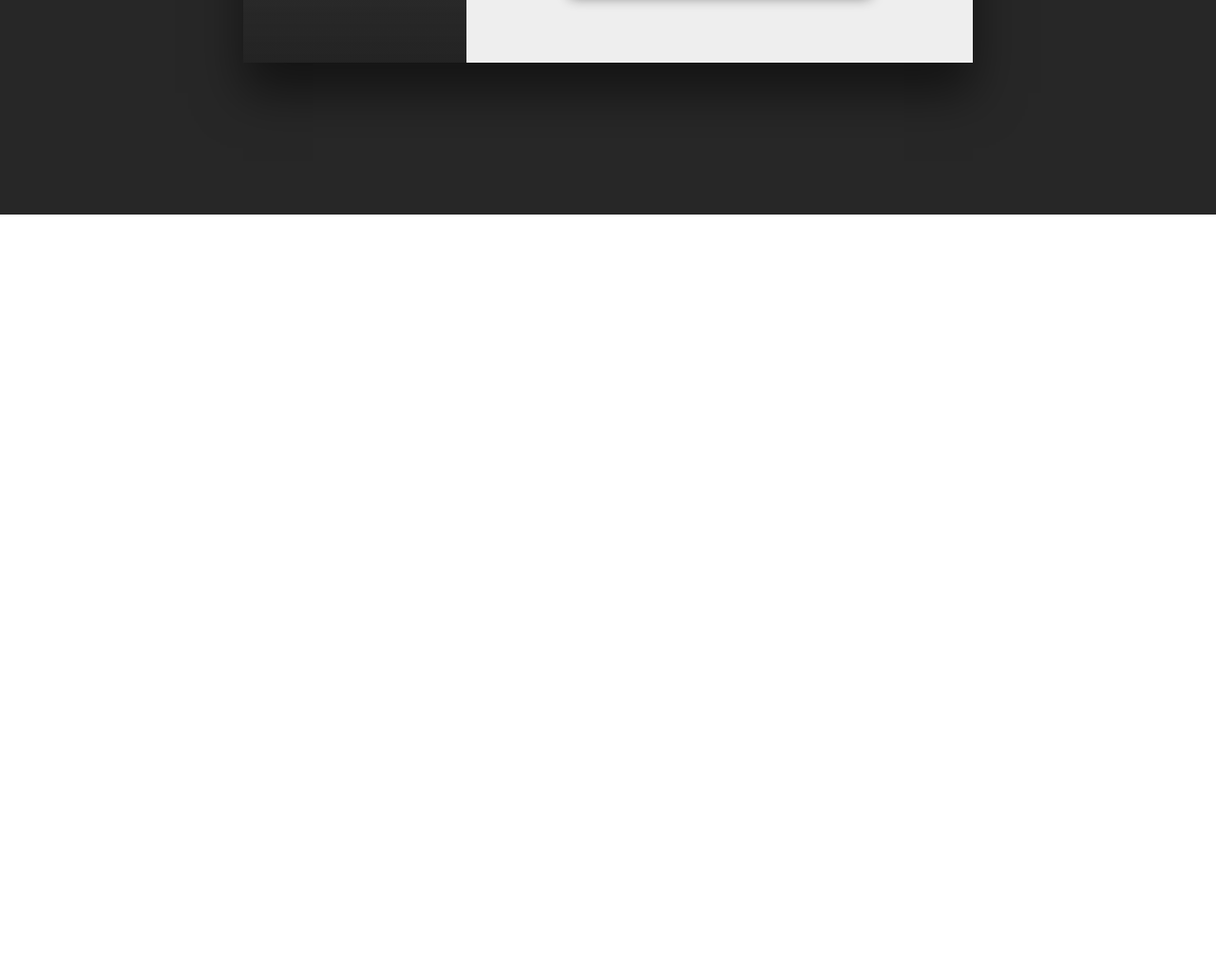
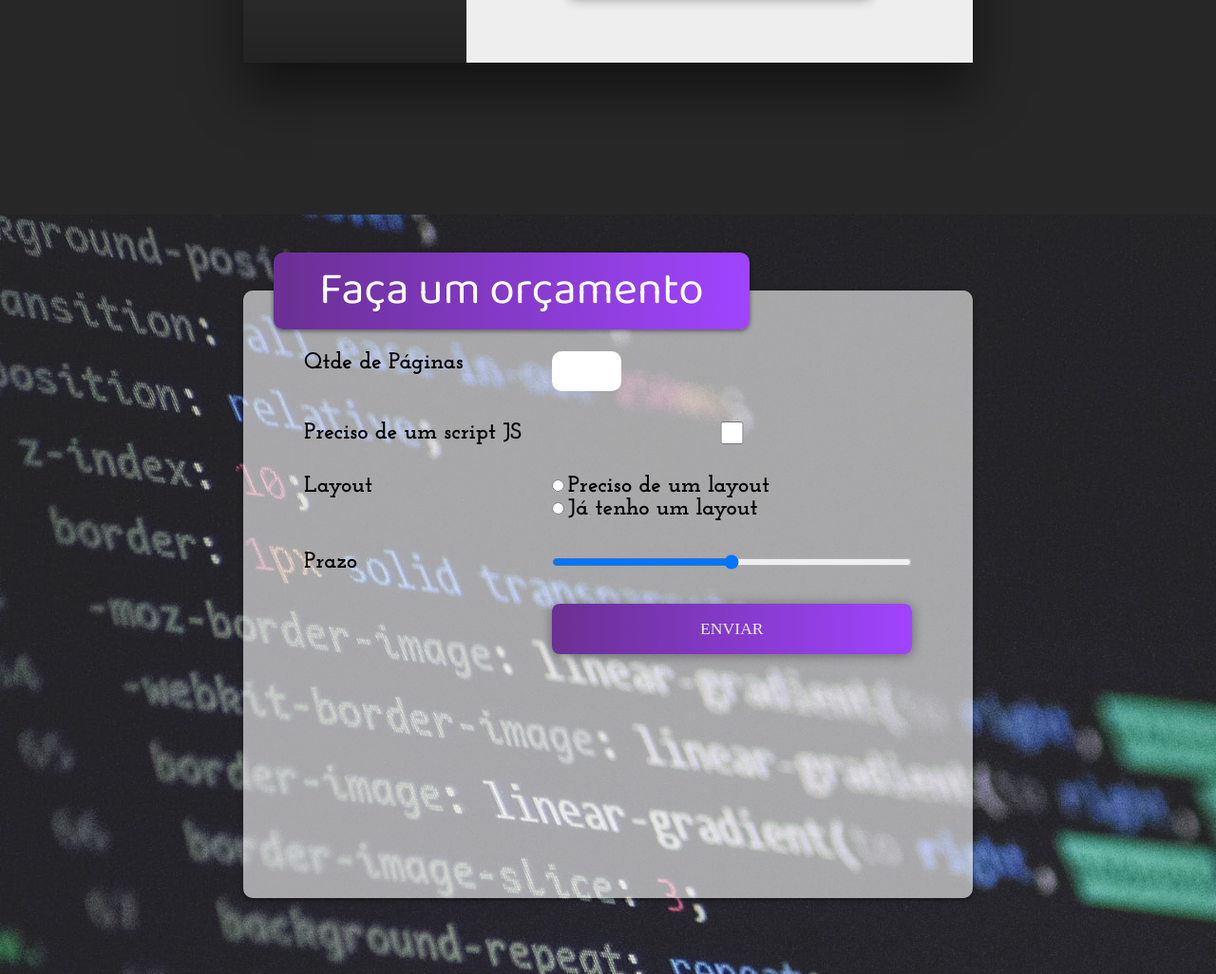
Before and after one commit to VictorManoelCostaDeBarros/Portifolio_Website, a plain HTML site: page index.html in a window 1280 px wide. Shown: the part 2766-3792 px from the top of the page at 95% size. Before the commit the page ends 2992 px from the top, so only its background shows below. Drawn offline with Linux system fonts and the light colour scheme; grey boxes are pictures that could not be loaded.

Commit message:
:package: form orçamento

```diff
--- a/index.html
+++ b/index.html
@@ -183,6 +183,36 @@
                 </div>
             </div>
         </section>
+
+        <section class="sessao-orcamento">
+            <div class="orcamento-wrapper">
+                <h1>Faça um orçamento</h1>
+                <form>
+                    <label for="qtde">Qtde de Páginas</label>
+                    <input type="number" min="1" name="qtde" id="qtde">
+
+                    <label for="js">Preciso de um script JS</label>
+                    <input type="checkbox" name="js" id="js">
+
+                    <label>Layout</label>
+                    <div class="group-layout">
+                        <div>
+                            <input type="radio" name="layout" id="layout-sim">
+                            <label for="layout-sim">Preciso de um layout</label>
+                        </div>
+
+                        <div>
+                            <input type="radio" name="layout" id="layout-nao">
+                            <label for="layout-nao">Já tenho um layout</label>
+                        </div>
+                    </div>
+                    <label for="prazo">Prazo</label>
+                    <input type="range" name="prazo" id="prazo">
+
+                    <button class="btn btn-orcamento" type="submit">Enviar</button>
+                </form>
+            </div>
+        </section>
     </div>
 
 
--- a/style.css
+++ b/style.css
@@ -497,3 +497,73 @@ header {
     height: 2rem;
     margin-top: 1rem;
 }
+
+.preenchido {
+    pointer-events: none;
+}
+
+.sessao-orcamento {
+    width: 100%;
+    height: 100vh;
+    background: url("imagens/bg-orcamento.jpg");
+    object-fit: cover;
+    display: flex;
+    align-items: center;
+    justify-content: center;
+}
+
+.orcamento-wrapper {
+    width: 60%;
+    height: 80%;
+    background-color: #ffffff99;
+    border-radius: 10px;
+    box-shadow: 0 0.1rem 0.3rem rgba(0, 0, 0, 0.5);
+    position: relative;
+}
+
+.sessao-orcamento h1 {
+    position: absolute;
+    top: -2.5rem;
+    left: 2rem;
+    background: #6a3093;
+    background: -webkit-linear-gradient(to right, #a044ff, #6a3093);
+    background: linear-gradient(to left, #a044ff, #6a3093);
+    padding: 0 3rem;
+    color: #fff;
+    font-family: var(--font-primary);
+    font-size: 3rem;
+    font-weight: lighter;
+    box-shadow: 0 0.1rem 0.3rem rgba(0, 0, 0, 0.5);
+    border-radius: 10px;
+}
+
+.sessao-orcamento form {
+    margin: 4rem;
+    display: grid;
+    grid-template-columns: auto 1fr;
+    column-gap: 2rem;
+    row-gap: 2rem;
+}
+
+.sessao-orcamento label {
+    font-family: var(--font-secundary);
+    font-size: 1.5rem;
+    font-weight: bold;
+}
+
+.sessao-orcamento input[type="number"] {
+    font-family: var(--font-secundary);
+    width: 4rem;
+    font-size: 2rem;
+    outline: none;
+    border-radius: 10px;
+    border: none;
+    padding: 0.3rem;
+}
+
+.btn-orcamento {
+    text-transform: uppercase;
+    padding: 1rem;
+    cursor: pointer;
+    grid-column: 2;
+}
```
Also changed, not shown: imagens/bg-orcamento.jpg (added).
